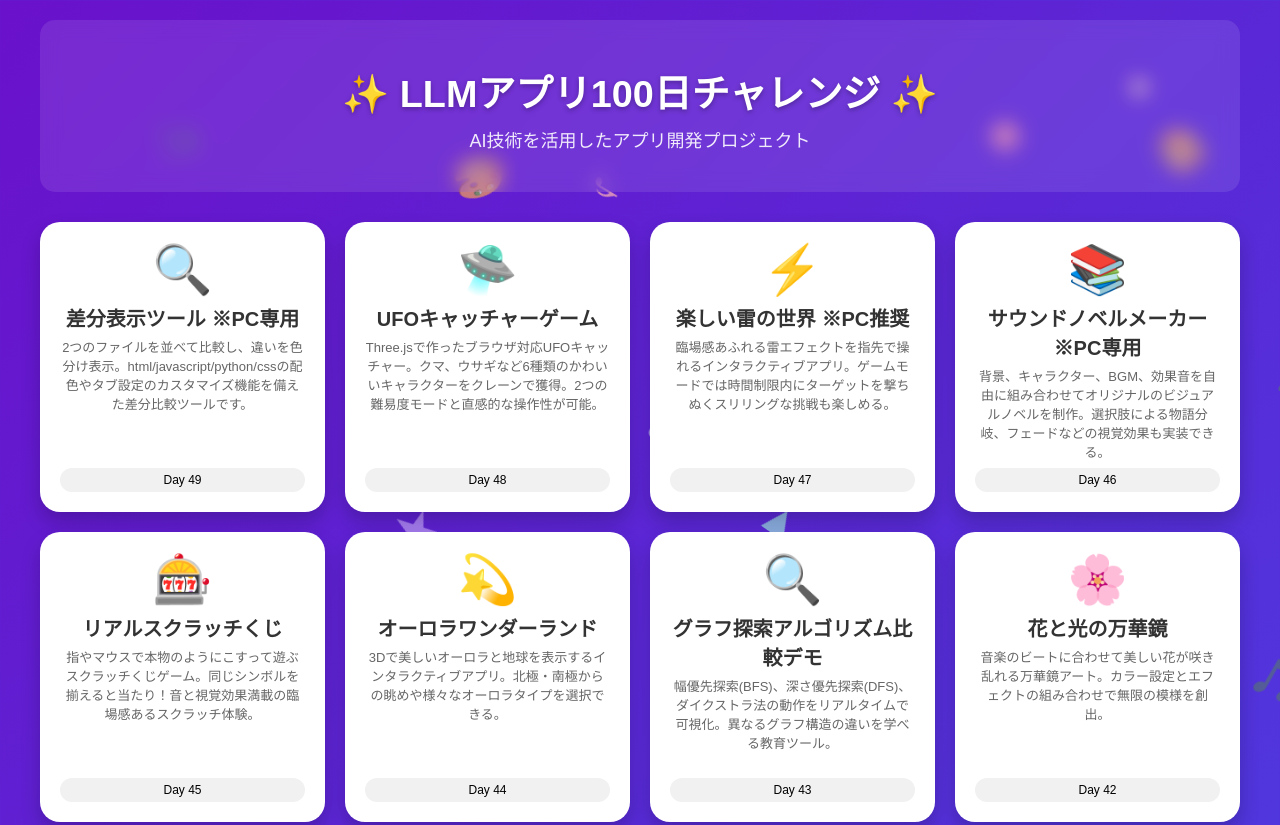
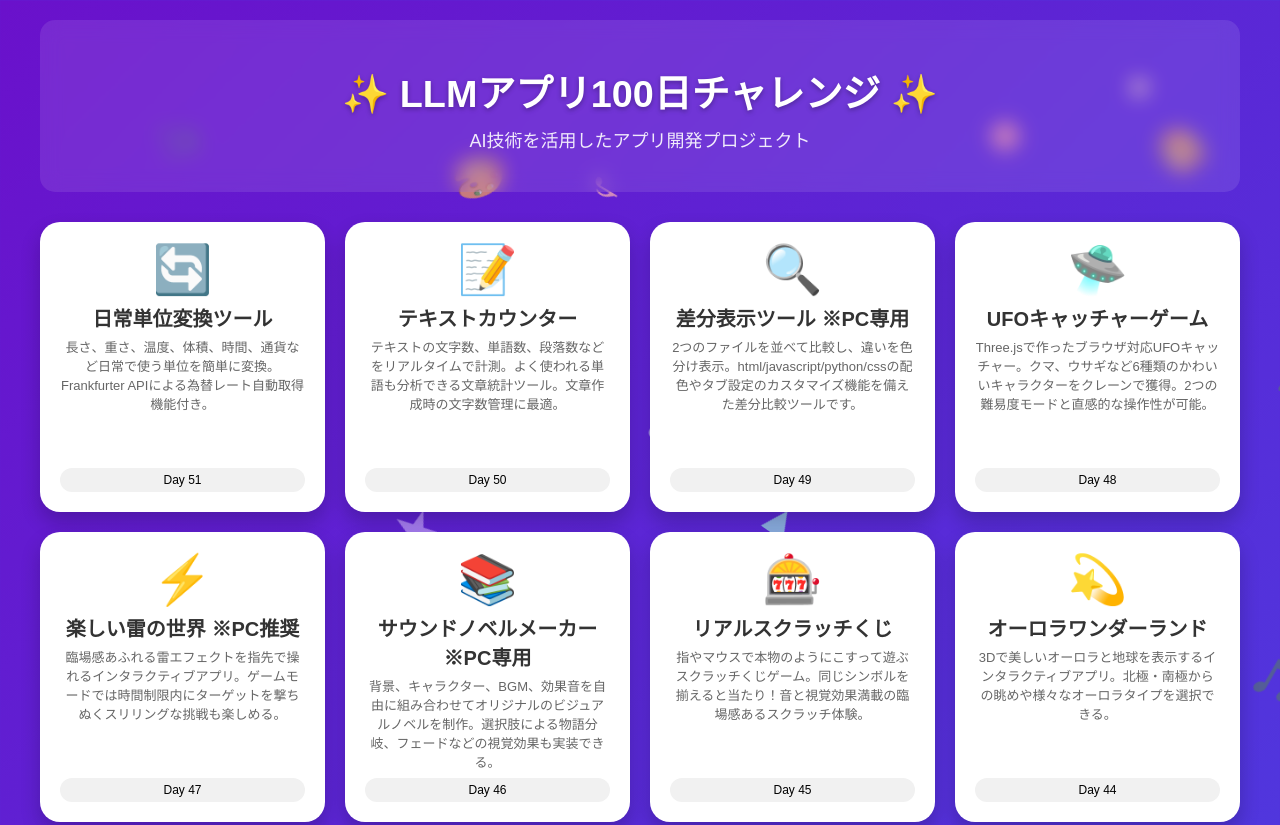
Before and after one commit to Hiroe28/hiroe28.github.io, a plain HTML site: page index.html in a window 1280 px wide. Shown: the top 825 px of the page. Drawn offline with Linux system fonts and the light colour scheme.

Commit message:
Update index.html

```diff
--- a/index.html
+++ b/index.html
@@ -4,6 +4,10 @@
     <meta charset="UTF-8">
     <meta name="viewport" content="width=device-width, initial-scale=1.0">
     <title>LLMアプリ100日チャレンジ</title>
+
+    <script async src="https://pagead2.googlesyndication.com/pagead/js/adsbygoogle.js?client=ca-pub-3201351704984910"
+            crossorigin="anonymous"></script>
+
     <style>
 
         body {
@@ -205,6 +209,22 @@
 
         <div class="app-grid">
             <!-- カード情報 (メインページのHTML内に追加) -->
+
+            <!-- Day 51 -->
+            <div class="app-card" onclick="openApp('day051-unit-converter/index.html')">
+                <div class="app-icon">🔄</div>
+                <div class="app-title">日常単位変換ツール</div>
+                <div class="app-description">長さ、重さ、温度、体積、時間、通貨など日常で使う単位を簡単に変換。Frankfurter APIによる為替レート自動取得機能付き。</div>
+                <div class="app-day">Day 51</div>
+            </div>
+
+            <!-- Day 50 -->
+            <div class="app-card" onclick="openApp('day050-text-counter/index.html')">
+                <div class="app-icon">📝</div>
+                <div class="app-title">テキストカウンター</div>
+                <div class="app-description">テキストの文字数、単語数、段落数などをリアルタイムで計測。よく使われる単語も分析できる文章統計ツール。文章作成時の文字数管理に最適。</div>
+                <div class="app-day">Day 50</div>
+            </div>
 
             <!-- Day 49 -->
             <div class="app-card" onclick="openApp('day049-diff-tool/index.html')">
```
